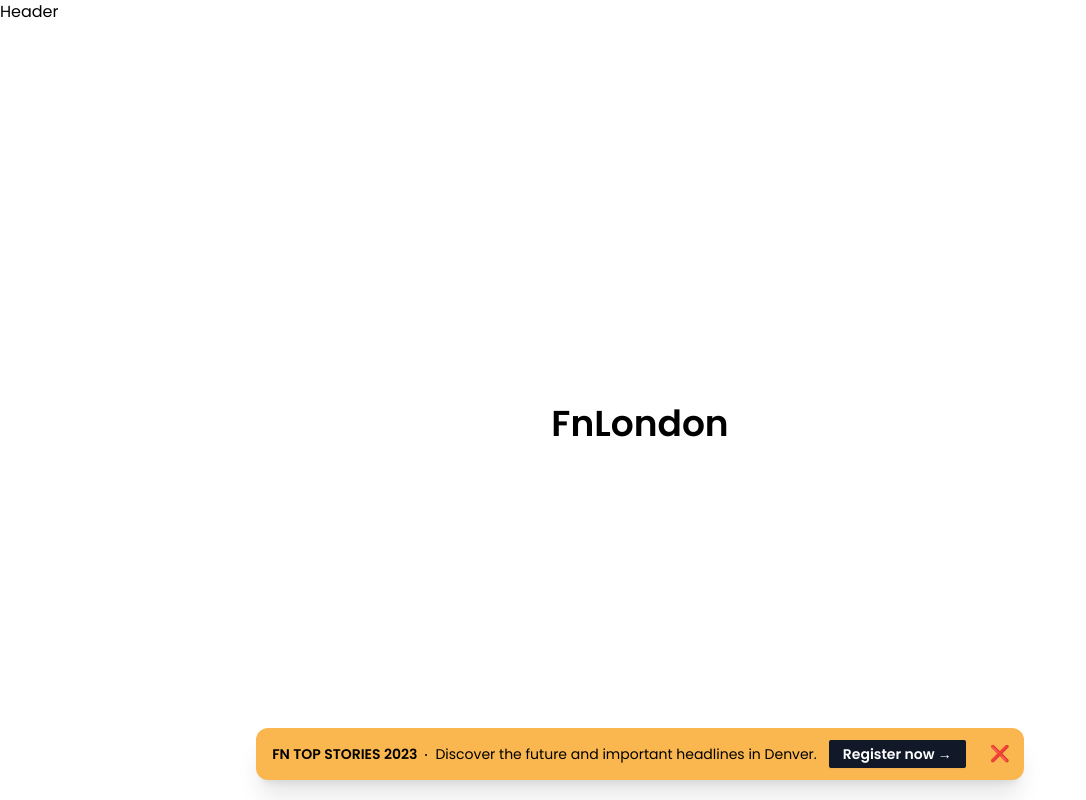
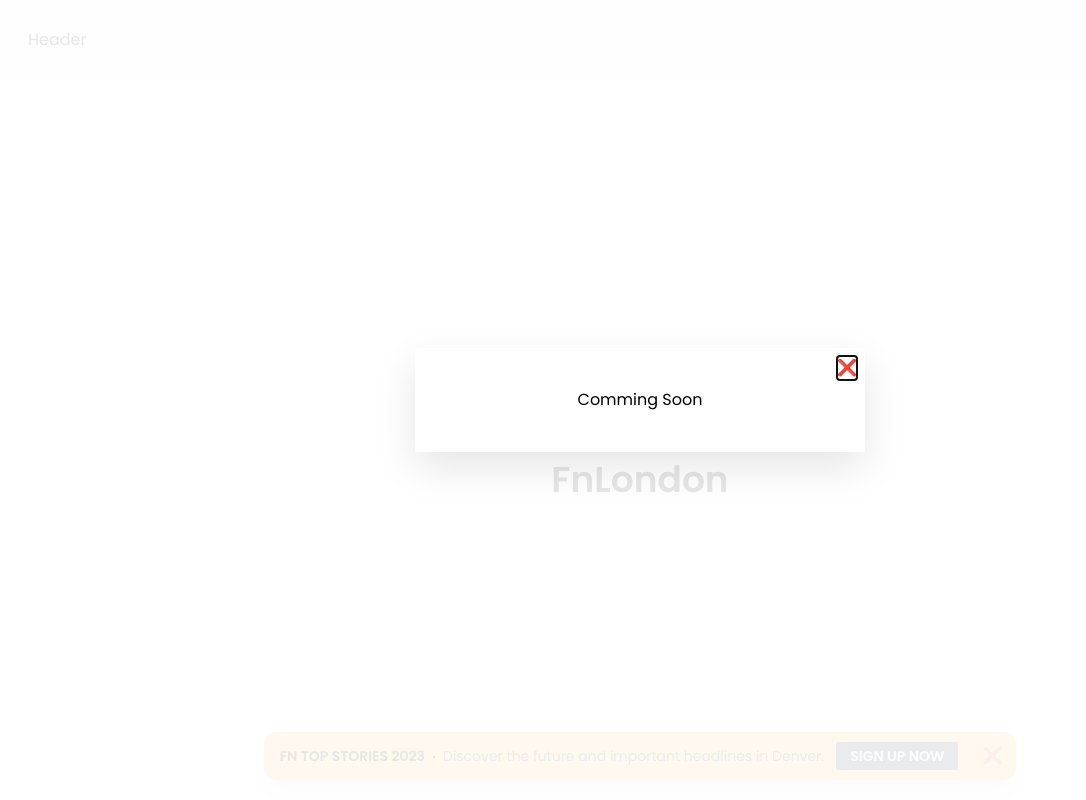
Before and after one commit to imran-baitham/fnlondon, a Next.js app: page / in a window 1280 px wide. Shown: the top 800 px of the page, without its empty margins (0-1086 px from the left). Built offline with nearby package versions, Linux system fonts and the light colour scheme; a web font is replaced by a local one.

Commit message:
created modal

```diff
--- a/app/(marketing)/layout.tsx
+++ b/app/(marketing)/layout.tsx
@@ -1,4 +1,3 @@
-import { Banner } from '@/components'
 
 interface MarketingLayoutProps {
   children: React.ReactNode
@@ -9,16 +8,15 @@ export default async function MarketingLayout({
 }: MarketingLayoutProps) {
   return (
     <>
-      <header>
+      <header className="w-full bg-gray-100 p-7">
         <nav>
           <h1>Header</h1>
         </nav>
       </header>
       <main>{children}</main>
-      <footer>
+      <footer className="w-full bg-gray-100 p-7">
         <h1>footer</h1>
       </footer>
-      <Banner />
     </>
   )
 }
--- a/app/(marketing)/page.tsx
+++ b/app/(marketing)/page.tsx
@@ -1,6 +1,31 @@
+'use client'
+
+import { Banner, Modal } from '@/components'
+import { useState } from 'react'
+
 export default function Home() {
+  const [open, setOpen] = useState<boolean>(true)
+
   return (
     <main className="h-screen w-full flex items-center justify-center">
+      <Modal open={open} setOpen={setOpen}>
+        <div className="p-10 sm:w-full sm:max-w-[450px] m-auto shadow-3xl bg-white relative">
+          <div>
+            <button type="button" className="absolute right-2 top-2">
+              <span
+                onClick={() => setOpen(false)}
+                className="h-5 w-5 text-black"
+              >
+                ❌
+              </span>
+            </button>
+            <div>
+              <h1>Comming Soon</h1>
+            </div>
+          </div>
+        </div>
+      </Modal>
+      <Banner />
       <h1 className="text-4xl font-bold">FnLondon</h1>
     </main>
   )
--- a/app/layout.tsx
+++ b/app/layout.tsx
@@ -24,10 +24,6 @@ export const metadata = {
     },
   ],
   creator: 'imranbaitham',
-  themeColor: [
-    { media: '(prefers-color-scheme: light)', color: 'white' },
-    { media: '(prefers-color-scheme: dark)', color: 'black' },
-  ],
   openGraph: {
     type: 'website',
     locale: 'en_US',
@@ -56,7 +52,7 @@ export const metadata = {
     shortcut: '/favicon/favicon-16x16.png',
     apple: '/favicon/apple-touch-icon.png',
   },
-  manifest: `${siteConfig.url}/site.webmanifest`,
+  // manifest: `${siteConfig.url}/site.webmanifest`,
 }
 
 export default function RootLayout({
--- a/components/(reusable)/Banner.tsx
+++ b/components/(reusable)/Banner.tsx
@@ -9,7 +9,7 @@ export default function Banner() {
     <>
       {show && (
         <div className="pointer-events-none fixed inset-x-0 bottom-0 sm:flex sm:justify-center sm:px-6 sm:pb-5 lg:px-8">
-          <div className="pointer-events-auto flex items-center justify-between gap-x-6 bg-banneryellow px-6 py-2.5 sm:rounded-xl sm:py-3 sm:pl-4 sm:pr-3.5 shadow-xl">
+          <div className="pointer-events-auto flex items-center justify-between gap-x-6 bg-banneryellow px-6 sm:rounded-xl py-2.5 sm:pl-4 sm:pr-3.5 shadow-xl">
             <p className="text-sm leading-6 text-black">
               <a href="#">
                 <strong className="font-semibold">FN TOP STORIES 2023</strong>
@@ -20,12 +20,12 @@ export default function Banner() {
                 >
                   <circle cx={1} cy={1} r={1} />
                 </svg>
-                <span className="hidden md:inline-flex text-sm md:mr-3">
+                <span className="hidden md:inline-flex text-sm md:mr-3 text-gray-700">
                   Discover the future and important headlines in Denver.
                 </span>
               </a>
-              <button className="rounded-sm bg-gray-900 px-3.5 py-1 text-sm font-semibold text-white shadow-sm hover:bg-gray-700 focus-visible:outline focus-visible:outline-2 focus-visible:outline-offset-2 focus-visible:outline-gray-900">
-                Register now <span aria-hidden="true">&rarr;</span>
+              <button className="rounded-sm bg-darkprimary px-3.5 py-1 text-sm font-semibold text-white shadow-sm hover:bg-gray-700">
+                SIGN UP NOW
               </button>
             </p>
             <button type="button" className="-m-1.5 flex-none p-1.5">
--- /dev/null
+++ b/components/(reusable)/Modal.tsx
@@ -0,0 +1,48 @@
+'use client'
+
+import { Fragment } from 'react'
+import { Dialog, Transition } from '@headlessui/react'
+
+interface ModalProps {
+  open: boolean
+  setOpen?: (e: boolean) => void
+  children: React.ReactNode
+}
+
+export default function Modal({ open, setOpen, children }: ModalProps) {
+  return (
+    <Transition.Root show={open} as={Fragment}>
+      <Dialog as="div" className="relative z-10" onClose={() => setOpen}>
+        <Transition.Child
+          as={Fragment}
+          enter="ease-out duration-300"
+          enterFrom="opacity-0"
+          enterTo="opacity-100"
+          leave="ease-in duration-200"
+          leaveFrom="opacity-100"
+          leaveTo="opacity-0"
+        >
+          <div className="fixed inset-0 bg-[rgba(255,255,255,0.9)] bg-opacity-75 transition-opacity" />
+        </Transition.Child>
+
+        <div className="fixed inset-0 z-10 overflow-y-auto">
+          <div className="flex min-h-full items-end justify-center p-4 text-center sm:items-center sm:p-0">
+            <Transition.Child
+              as={Fragment}
+              enter="ease-out duration-300"
+              enterFrom="opacity-0 translate-y-4 sm:translate-y-0 sm:scale-95"
+              enterTo="opacity-100 translate-y-0 sm:scale-100"
+              leave="ease-in duration-200"
+              leaveFrom="opacity-100 translate-y-0 sm:scale-100"
+              leaveTo="opacity-0 translate-y-4 sm:translate-y-0 sm:scale-95"
+            >
+              <Dialog.Panel className="relative transform transition-all w-full">
+                <>{children}</>
+              </Dialog.Panel>
+            </Transition.Child>
+          </div>
+        </div>
+      </Dialog>
+    </Transition.Root>
+  )
+}
--- a/components/index.ts
+++ b/components/index.ts
@@ -1 +1,2 @@
 export { default as Banner } from "./(reusable)/Banner";
+export { default as Modal } from "./(reusable)/Modal";
--- a/libs/Utils/utils.ts
+++ b/libs/Utils/utils.ts
@@ -1,3 +1,12 @@
 export function absoluteUrl(path: string) {
-  return `${process.env.NEXT_PUBLIC_APP_URL}${path}`
+  return `${process.env.NEXT_PUBLIC_APP_URL}${path}`;
 }
+
+/**
+ * Iterates over each parameter provided to the function as a
+ * string and joins them together with a space.
+ * - If `classes` contains elements that are not strings, they will be removed.
+ */
+export function classNames(...classes: string[]) {
+  return classes.filter((c) => typeof c === "string").join(" ");
+}
--- a/package.json
+++ b/package.json
@@ -9,6 +9,7 @@
     "lint": "next lint"
   },
   "dependencies": {
+    "@headlessui/react": "^1.7.14",
     "@types/node": "18.16.0",
     "@types/react": "18.0.38",
     "@types/react-dom": "18.0.11",
--- a/tailwind.config.js
+++ b/tailwind.config.js
@@ -9,15 +9,18 @@ module.exports = {
   theme: {
     extend: {
       colors: {
-        orngnormal: "#EB6536",
-        orngmedium: "#F08763",
-        blkmedium: "#191919",
-        darkPrimary: "#181A1B",
-        darkSecondary: "#25282A",
-        darkWhite: "#f2f5fa",
+        // orngnormal: "#EB6536",
+        // orngmedium: "#F08763",
+        // blkmedium: "#191919",
+        // darkSecondary: "#25282A",
+        // darkWhite: "#f2f5fa",
         // ===========
         banneryellow: "#fab750",
+        darkprimary: "#203140",
       },
+      boxShadow: {
+        '3xl': '0 15px 40px rgba(10, 14, 18, 0.1)',
+      }
     },
   },
   plugins: [],
```
Also changed, not shown: 1 other file (tests, documents, lock files or other folders).
